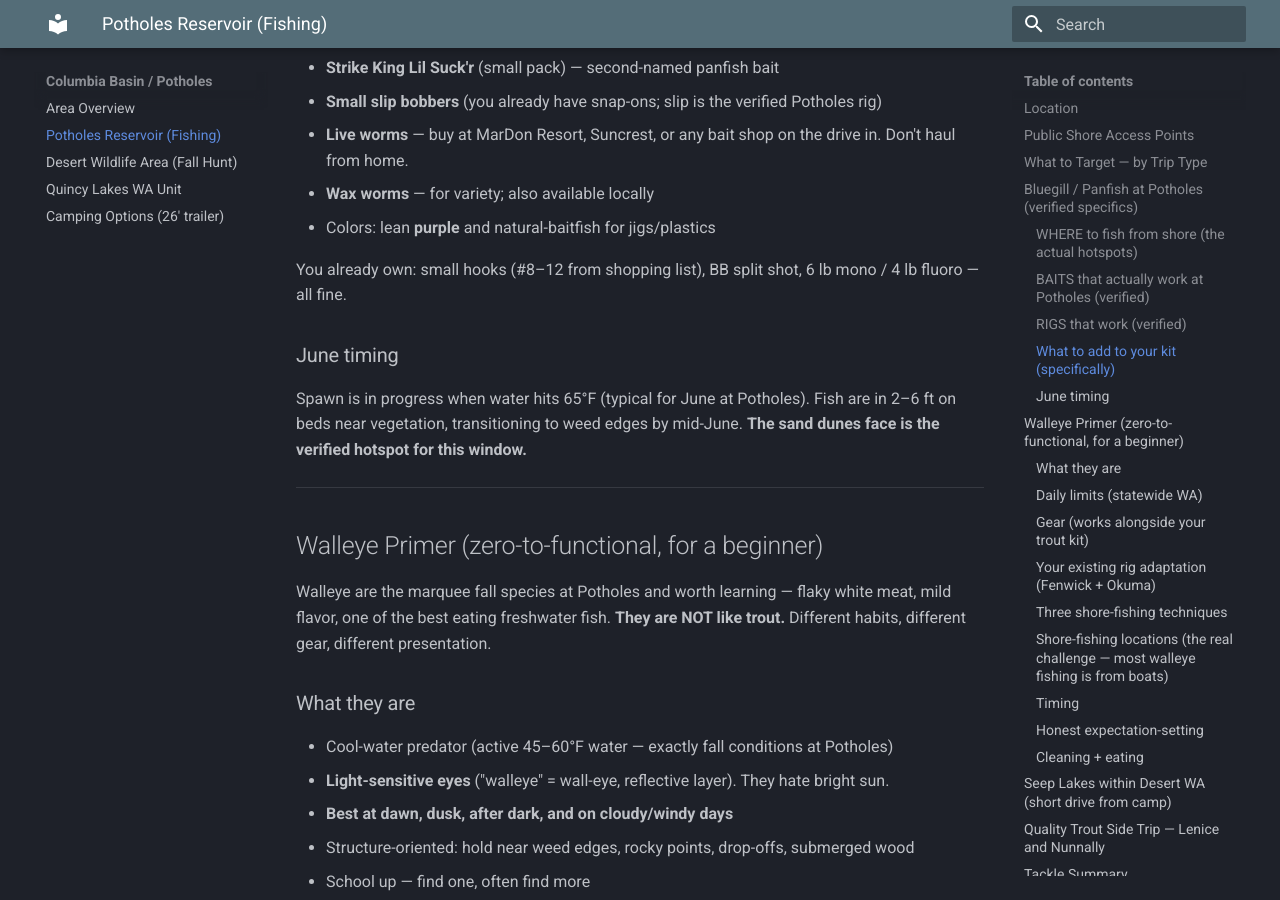
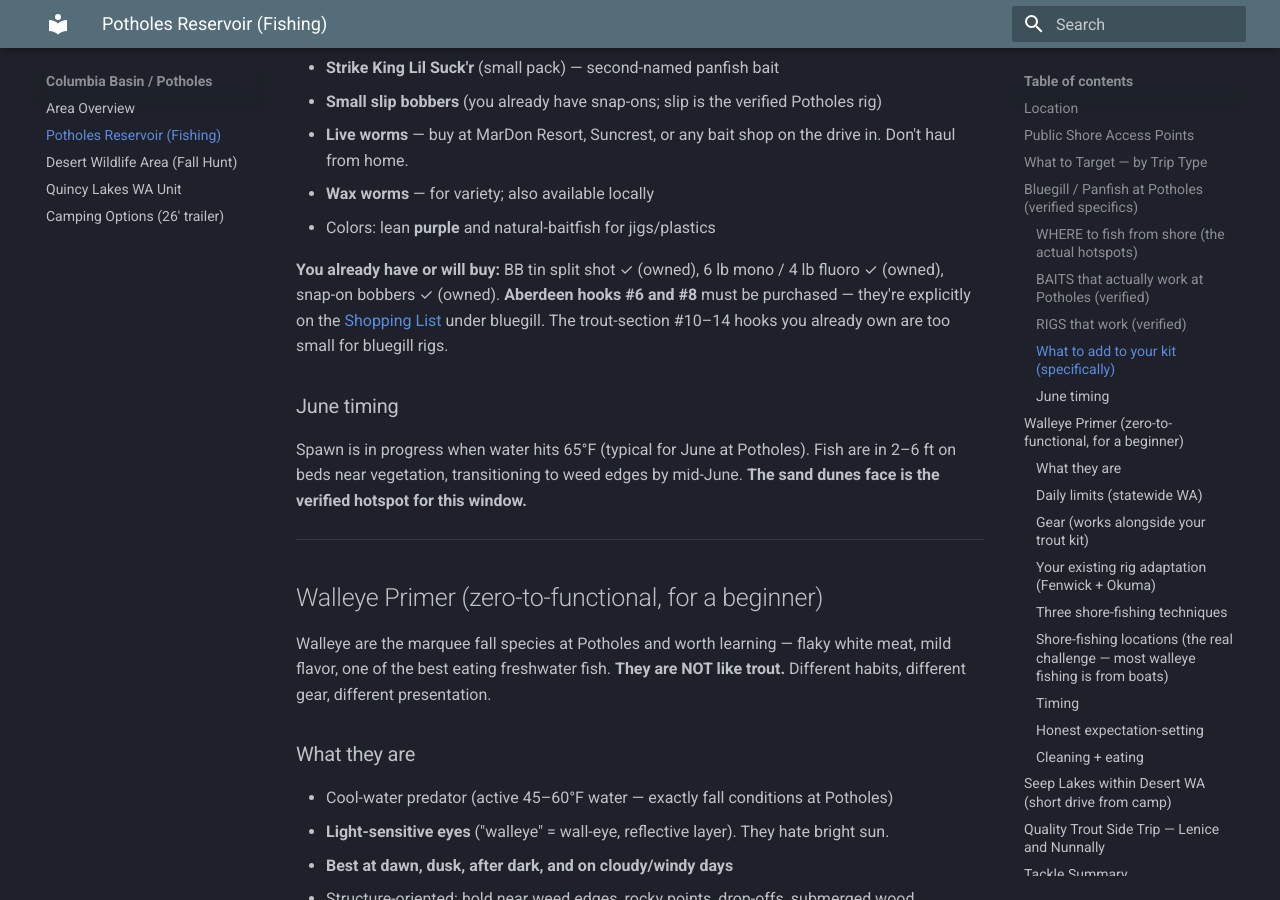
Before and after one commit to jdosher/outdoors-manual, an MkDocs documentation site: the page built from docs/8_columbia_basin/potholes_reservoir.md, in a window 1280 px wide and 900 px high, scrolled down 2914 px. Built offline with MkDocs 1.6.1 and Material for MkDocs 9.7.7, drawn with Linux system fonts in a browser that asks for light colours.

Commit message:
Potholes bluegill: fix inconsistency - 'you already own #8-12 hooks' was wrong (shopping list has #10-14 for trout, not bluegill). Clarify Aberdeen #6/#8 must be purchased for bluegill rig; existing trout hooks too small.

```diff
--- a/docs/8_columbia_basin/potholes_reservoir.md
+++ b/docs/8_columbia_basin/potholes_reservoir.md
@@ -85,7 +85,7 @@ Based on Omnia Fishing patterns + MarDon-area reports. Not generic guesses.
 * **Wax worms** — for variety; also available locally
 * Colors: lean **purple** and natural-baitfish for jigs/plastics
 
-You already own: small hooks (#8–12 from shopping list), BB split shot, 6 lb mono / 4 lb fluoro — all fine.
+**You already have or will buy:** BB tin split shot ✓ (owned), 6 lb mono / 4 lb fluoro ✓ (owned), snap-on bobbers ✓ (owned). **Aberdeen hooks #6 and #8** must be purchased — they're explicitly on the [Shopping List](../reference/shopping_list.md) under bluegill. The trout-section #10–14 hooks you already own are too small for bluegill rigs.
 
 ### June timing
 
```
